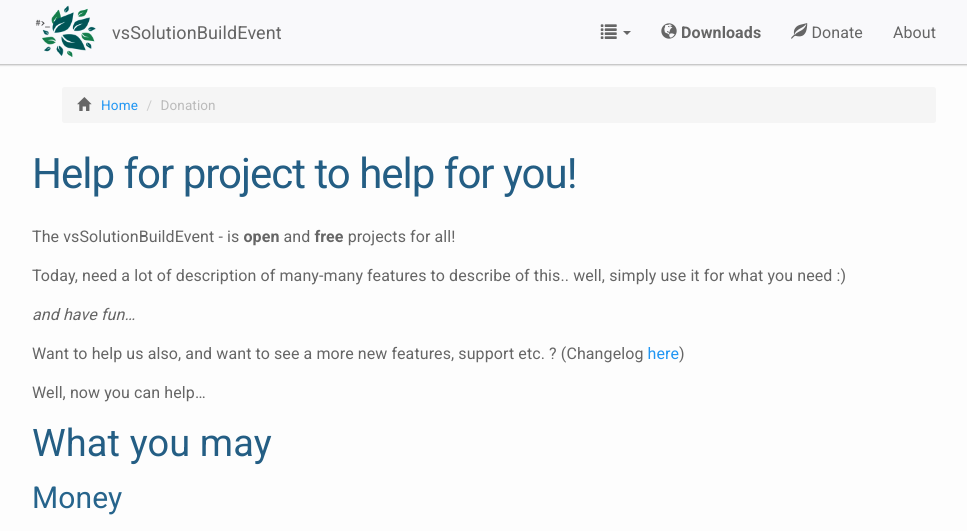
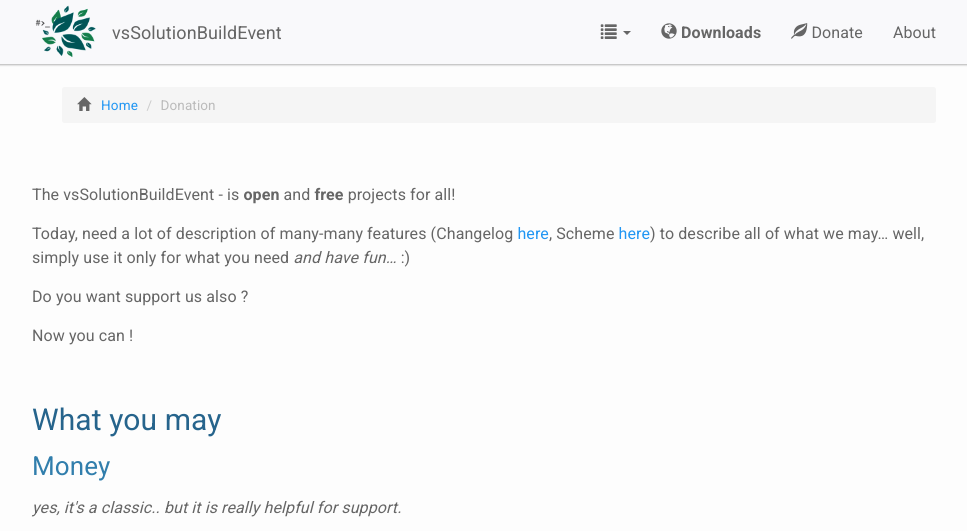
Before and after one commit to 3F/web.vsSBE, a Jekyll site: the page built from Donation.md, in a window 1280 px wide and 1400 px high. Shown: the top 531 px of the window, without its empty margins (156-1123 px from the left). Built offline with Jekyll 4.4.1, drawn with Linux system fonts in a browser that asks for light colours; nearby versions of some CDN libraries; comment, search, counter and statistics services are not loaded; some of the changed text lies outside the part shown.

Commit message:
upd. the new page & donation

```diff
--- a/404.html
+++ b/404.html
@@ -21,7 +21,7 @@
               <li>A broken link ?
                 <ul>
                   <li>
-                    A quick report <b>also</b> in our public <a href="https://bitbucket.org/3F/vssolutionbuildevent/issues/new" target="_blank">Tracker of program</a>
+                    A quick report is <b>also</b> in our public <a href="https://bitbucket.org/3F/vssolutionbuildevent/issues/new" target="_blank">Tracker of program</a>
                   </li>
                   <li>
                     <span class="glyphicon glyphicon-send" aria-hidden="true"></span>
--- a/Donation.md
+++ b/Donation.md
@@ -1,43 +1,47 @@
 ---
 layout: page
 title: Help for project to help for you!
+hidetitle: true
 permalink: /Donation/
 ---
-
 The vsSolutionBuildEvent - is **open** and **free** projects for all!
 
-Today, need a lot of description of many-many features to describe of this.. well, simply use it for what you need :)
+Today, need a lot of description of many-many features (Changelog [here]({{site.baseurl}}/Changelist/), Scheme [here]({{site.docp}}/Scheme/)) to describe all of what we may...
+well, simply use it only for what you need *and have fun...* :)
 
-*and have fun...*
+Do you want support us also ?
 
-Want to help us also, and want to see a more new features, support etc. ? (Changelog [here]({{site.baseurl}}/Changelist/))
+Now you can !
 
-Well, now you can help...
+<br />
 
-# What you may #
+## What you may
 
-## Money ##
+### Money
 
-yes, it's a classic.. but it is really helpful for support this!
+*yes, it's a classic.. but it is really helpful for support.*
+
+**Note:** the USD by default, but we also accept the EUR and RUB (Russian Ruble). Contact if needed.
 
 * PyPal: [![Donate](https://www.paypalobjects.com/en_US/i/btn/btn_donate_SM.gif)](https://www.paypal.com/cgi-bin/webscr?cmd=_donations&business=P2HRG52AJSA9N&lc=US&item_name=vsSolutionBuildEvent%20%28vsSBE%29%20Open%20Source%20Projects&currency_code=USD&bn=PP%2dDonationsBF%3abtn_donate_SM%2egif%3aNonHosted)
-* Problem with PyPal ? other variant ? write [here](https://bitbucket.org/3F/vssolutionbuildevent/issues/new) or use any direct contacts for private discussion
+* alternatives ? write [here](https://bitbucket.org/3F/vssolutionbuildevent/issues/new) or use any contacts for private discussion:
+    * <entry.reg@gmail.com> (please inform details if you do not want that your message was deleted as spam)
 
-No money ?
+Thank **you** for your important support !
+
+#### No money ?
 
 Some our users uses this in official job.. so, you can also simply to tell your boss about this :)
 
-Still no money ? don't worry, if you still want to help us... see below
+Still no money ? don't worry if you still want support us. see below
 
-## New Features & bug fixes
+### New Features & bug fixes
 
 For existing or new things. Have ideas ? Or is ready for bug fixing or improving performance ? Good!
 
 Start with [Developer Zone]({{site.docp}}/Dev/)
 
-*Also you can extend or improve our platform with [Components]({{site.docp}}/Dev/New Component)*
-
-## Wiki
+### Wiki
 
 You can also add new or improve any existing pages for current wiki.
 
@@ -45,7 +49,7 @@
 
 *Take a few minutes of your time for helping for others our users. From short useful script/note or any complete solution.*
 
-## GUI
+### GUI
 
 Improvement or complete replacement of current UI (main GUI, console, tool pane, ..)
 
@@ -55,12 +59,12 @@
 
 Start with [Developer Zone]({{site.docp}}/Dev/)
 
-**Please note:** planned to separate this namespace into the new project (this really needed with [API]({{site.docp}}/API) and all related subprojects). Write before [here](https://bitbucket.org/3F/vssolutionbuildevent/issues/new)
+**Please note:** planned to separate this namespace into the new project (this is really needed with [API]({{site.docp}}/API) and all [related subprojects]({{site.docp}}/Scheme/)). Write before [here](https://bitbucket.org/3F/vssolutionbuildevent/issues/new)
 
-## Share
+### Share
 
 Share project... a lot of users - a lot of help or something like that.
 
-# Have a questions ?
+## Have a questions ?
 
 -> [we'll help you](https://bitbucket.org/3F/vssolutionbuildevent/issues/new) -_*
--- a/_layouts/page.html
+++ b/_layouts/page.html
@@ -4,7 +4,9 @@
 <div class="post">
 
   <header class="post-header">
-    <h1 class="post-title">{{ page.title }}</h1>
+    {% if page.hidetitle != true %}
+      <h1 class="post-title">{{ page.title }}</h1>
+    {% endif %}
     <p class="post-meta">{{ page.date | date: "%b %-d, %Y" }}{% if page.author %} • {{ page.author }}{% endif %}{% if page.meta %} • {{ page.meta }}{% endif %}</p>
   </header>
 
```
Also changed, not shown: _doc/Dev/How to build.md (+7 -6 lines), _doc/New.md (+6 -9 lines), _doc/Wiki test.md (+0 -37 lines).
